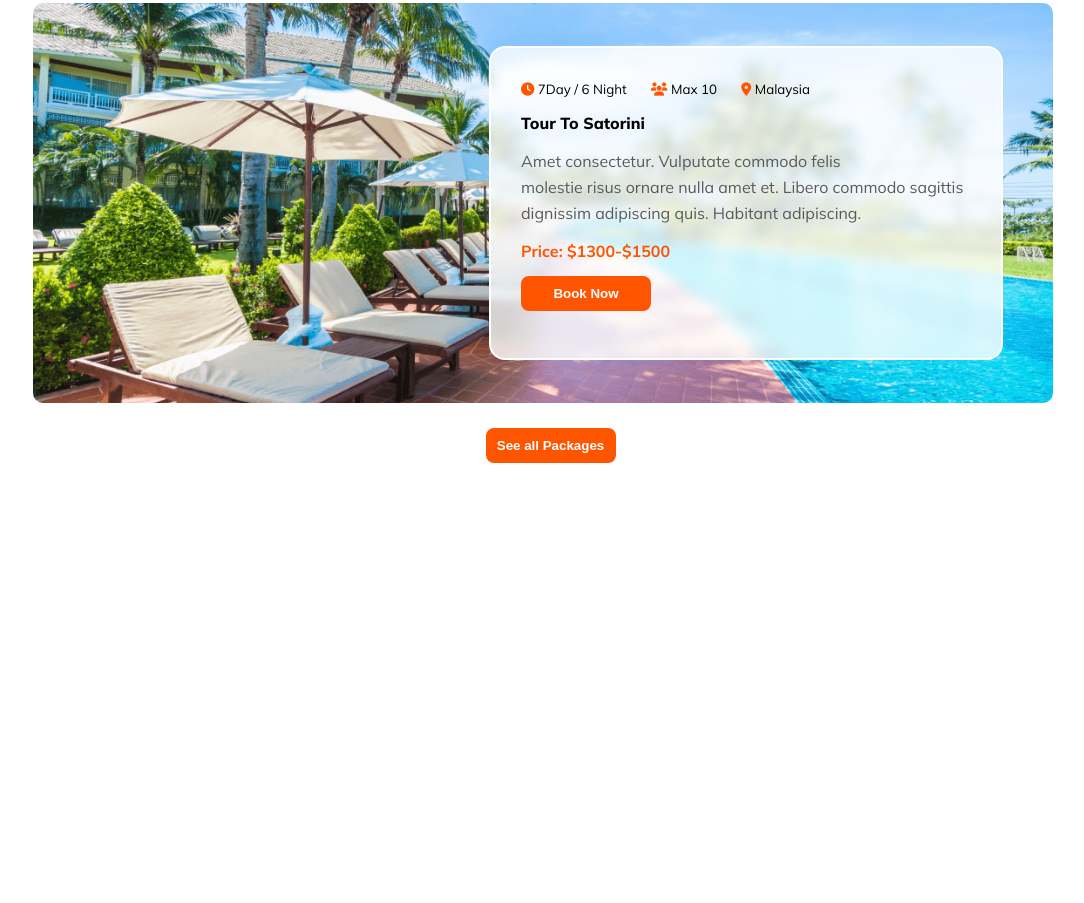
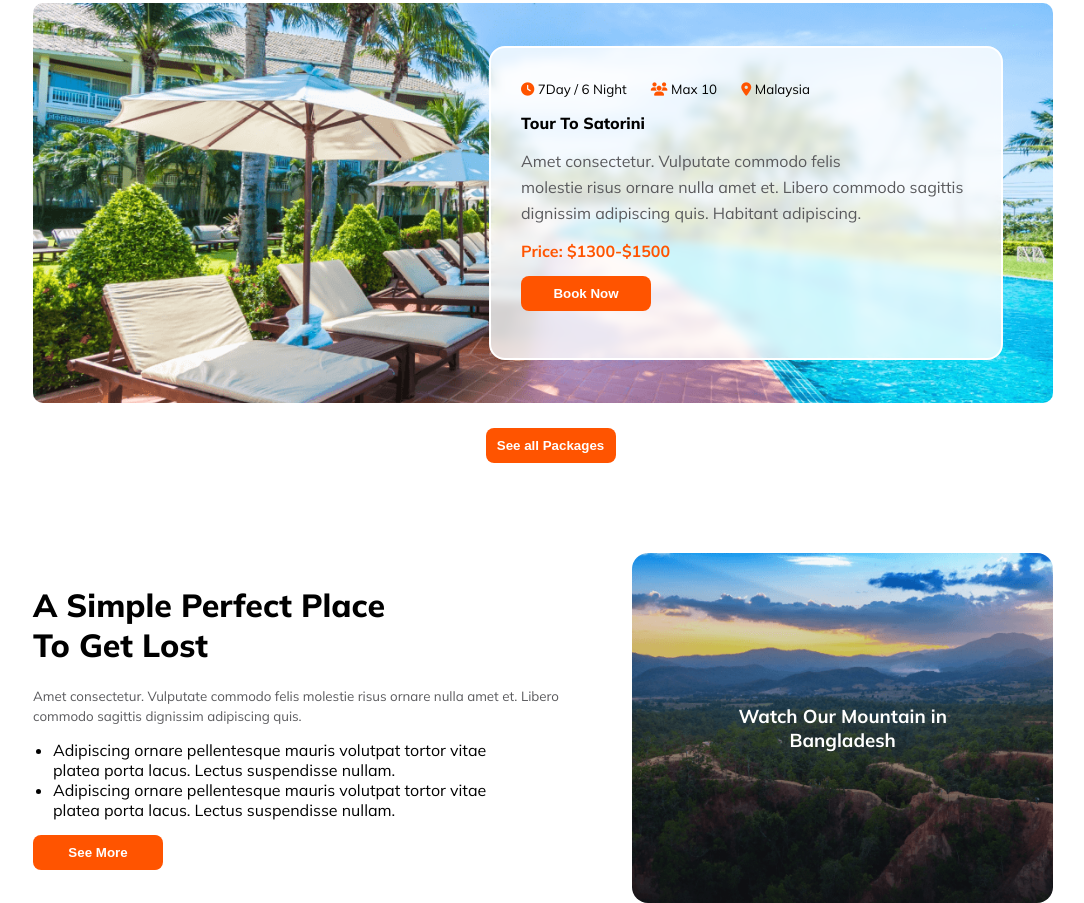
Before and after one commit to freelancer-rased/Hero-Travel-Responsive, a plain HTML site: page index.html in a window 1280 px wide. Shown: the part 2587-3490 px from the top of the page, without its empty margins (97-1181 px from the left). Before the commit the page ends 3140 px from the top, so only its background shows below. Drawn offline with Linux system fonts and the light colour scheme.

Commit message:
a simple perfect place section created

```diff
--- a/index.html
+++ b/index.html
@@ -193,6 +193,30 @@
           <button>See all Packages</button>
         </div>
       </section>
+
+      <!-- A simple perfect place section  -->
+       <section class="perfect-place-container">
+        <div class="place-content">
+            <h2 class="primary-title">
+                A Simple Perfect Place <br> To Get Lost
+            </h2>
+            <small class="place-small">Amet consectetur. Vulputate commodo felis molestie risus  ornare nulla amet et. Libero commodo sagittis dignissim adipiscing quis. </small>
+            <ul>
+                <li>
+                    Adipiscing ornare pellentesque mauris volutpat tortor vitae <br> platea porta lacus. Lectus suspendisse nullam.
+                </li>
+                <li>
+                    Adipiscing ornare pellentesque mauris volutpat tortor vitae <br> platea porta lacus. Lectus suspendisse nullam.
+                </li>
+            </ul>
+            <button class="btn-primary">See More</button>
+        </div>
+        <div class="perfect-place-image">
+           <div class="perfect-title">
+            <h3>Watch Our Mountain in <br> Bangladesh</h3>
+           </div>
+        </div>
+       </section>
     </main>
 
     <footer></footer>
--- a/style.css
+++ b/style.css
@@ -253,3 +253,43 @@ button {
   margin-top: 25px;
   text-align: center;
 }
+
+
+/* A simple perfect place section style  */
+.perfect-place-container{
+    display: flex;
+    align-items: center;
+    justify-content: space-between;
+    gap: 40px;
+}
+.place-content h2{
+    margin-bottom: 20px;
+}
+
+.place-content ul{
+    margin: 15px 0 15px 20px;
+}
+
+.place-content button{
+    margin-left: 0;
+}
+
+.perfect-place-image{
+    background-image: url('./Images/Group\ 40089.png');
+    width: 600px;
+height: 350px;
+display: flex;
+    justify-content: center;
+    text-align: center;
+    align-items: center;
+    color: white;
+    border-radius: 16px;
+    background-position: center;
+    background-size: cover;
+}
+
+
+.place-small{
+    color: rgb(90, 90, 93);
+    padding: 20px 0;
+}
```
